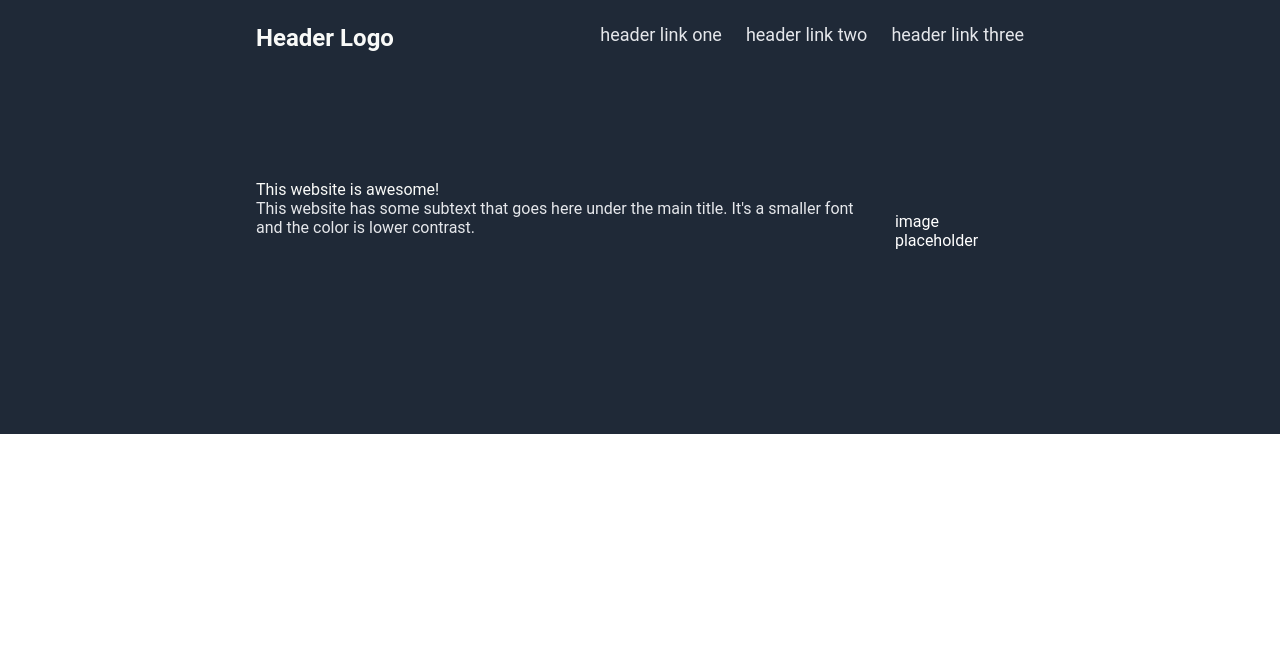
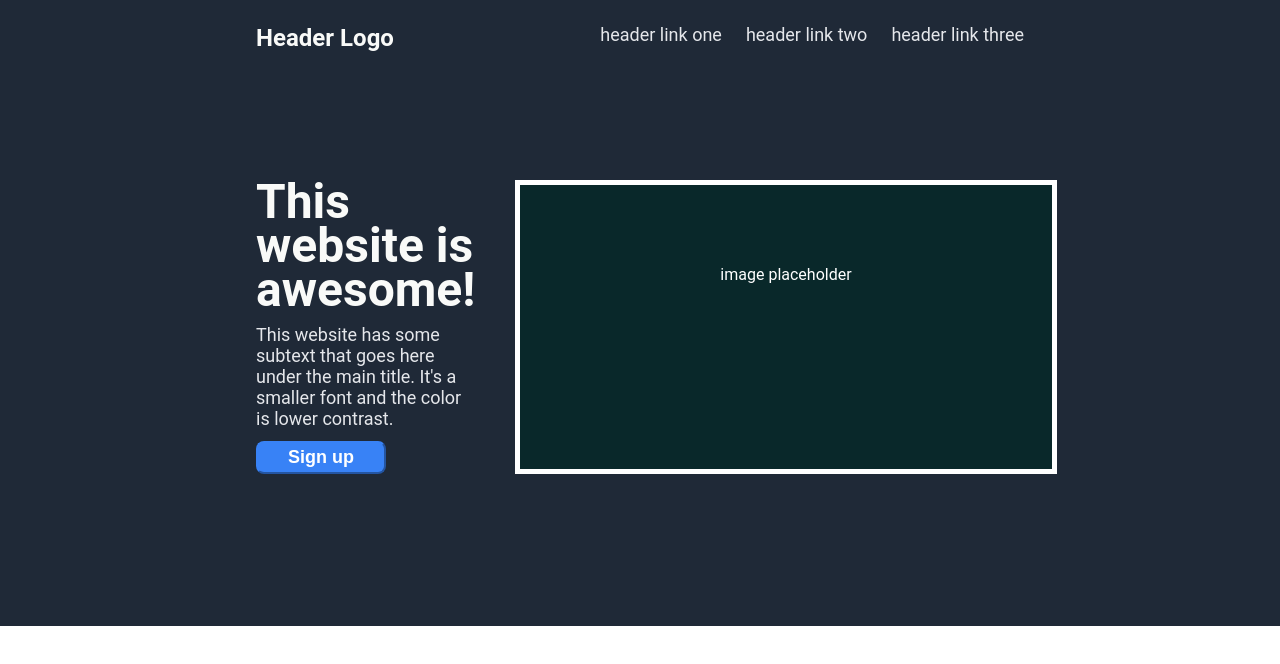
Before and after one commit to Alhimerus/odin-landing-page, a plain HTML site: page index.html in a window 1280 px wide. Drawn offline with Linux system fonts and the light colour scheme.

Commit message:
Add button, style hero

```diff
--- a/index.html
+++ b/index.html
@@ -26,6 +26,9 @@
           <div class="secondary">
             This website has some subtext that goes here under the main title. It's a smaller font and the color is lower contrast.
           </div>
+          <div class="button">
+            <button><a href="#sign-up">Sign up</a></button>
+          </div>
         </div>
         <div class="image">
           image placeholder
--- a/styles.css
+++ b/styles.css
@@ -1,6 +1,13 @@
 body {
   margin: 0;
   font-family: Roboto, Arial, Helvetica, sans-serif;
+}
+
+.page-top {
+  background-color: #1F2937;
+  padding: 24px 256px;
+  display: flex;
+  flex-direction: column;
 }
 
 .header {
@@ -11,13 +18,14 @@ body {
 .hero {
   padding: 128px 0;
   display: flex;
+  justify-content: space-between;
+  column-gap: 40px;
 }
 
-.page-top {
-  background-color: #1F2937;
-  padding: 24px 256px;
+.text {
   display: flex;
   flex-direction: column;
+  row-gap: 12px;
 }
 
 ul {
@@ -28,10 +36,38 @@ ul {
   column-gap: 24px;
 }
 
-.header a {
+button {
+  padding: 4px 0;
+  margin: 0;
+  border-radius: 8px;
+  background-color: #3882F6;
+  border-color: #3882F6;
+}
+
+.button a {
+  color: rgb(255, 255, 255);
+  width: 100%;
+  padding: 3px 30px;
+  font-size: 18px;
+  font-weight: 600;
+}
+
+a {
   text-decoration: none;
-  color: #E5E7EB;
-  font-size: 18px;
+}
+
+.hero .image {
+  color: white;
+  padding: 80px 200px;
+  border: 5px solid white;
+  background-color: #09282a;
+  flex: 0 0 auto;
+  /* border-radius: 20px; */
+}
+
+.logo,
+.main {
+  color: #F9FAF8;
 }
 
 .logo {
@@ -39,15 +75,14 @@ ul {
   font-size: 24px;
 }
 
-.logo, .main {
-  color: #F9FAF8;
+.main {
+  font-size: 48px;
+  font-weight: 700;
+  line-height: 44px;
 }
 
-a, .secondary {
+.header a,
+.secondary {
   color: #E5E7EB;
+  font-size: 18px;
 }
-
-.hero .image {
-  color: white;
-  padding: 32px;
-}
```
